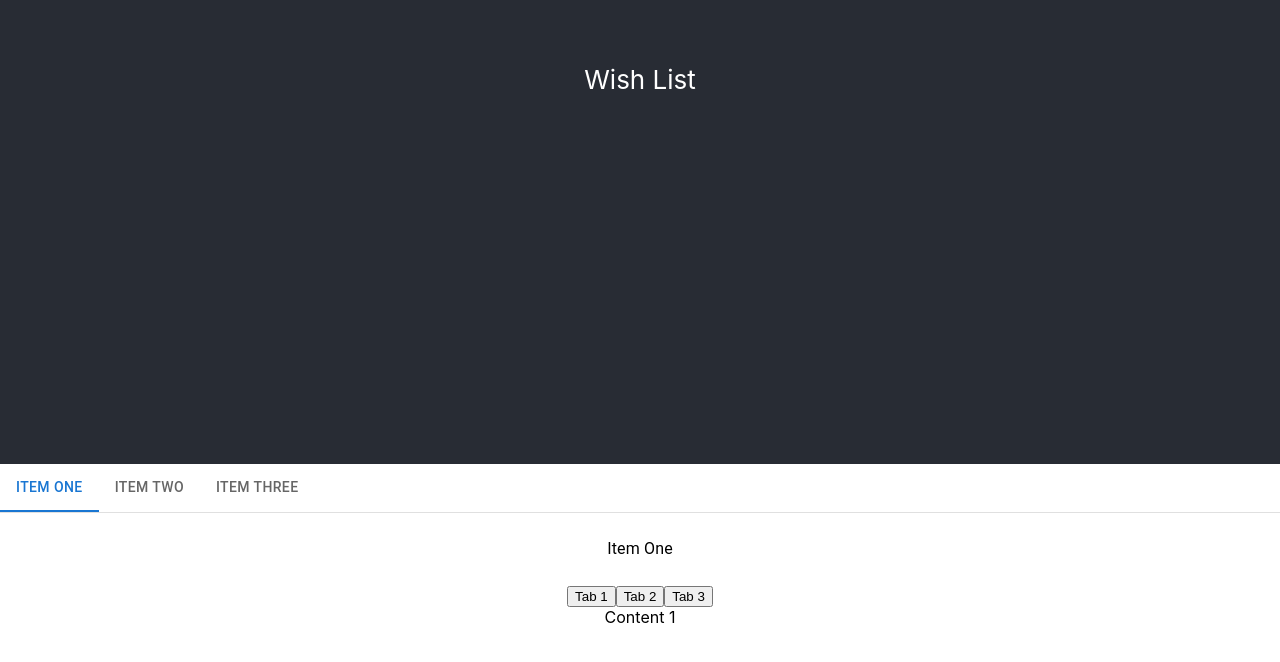
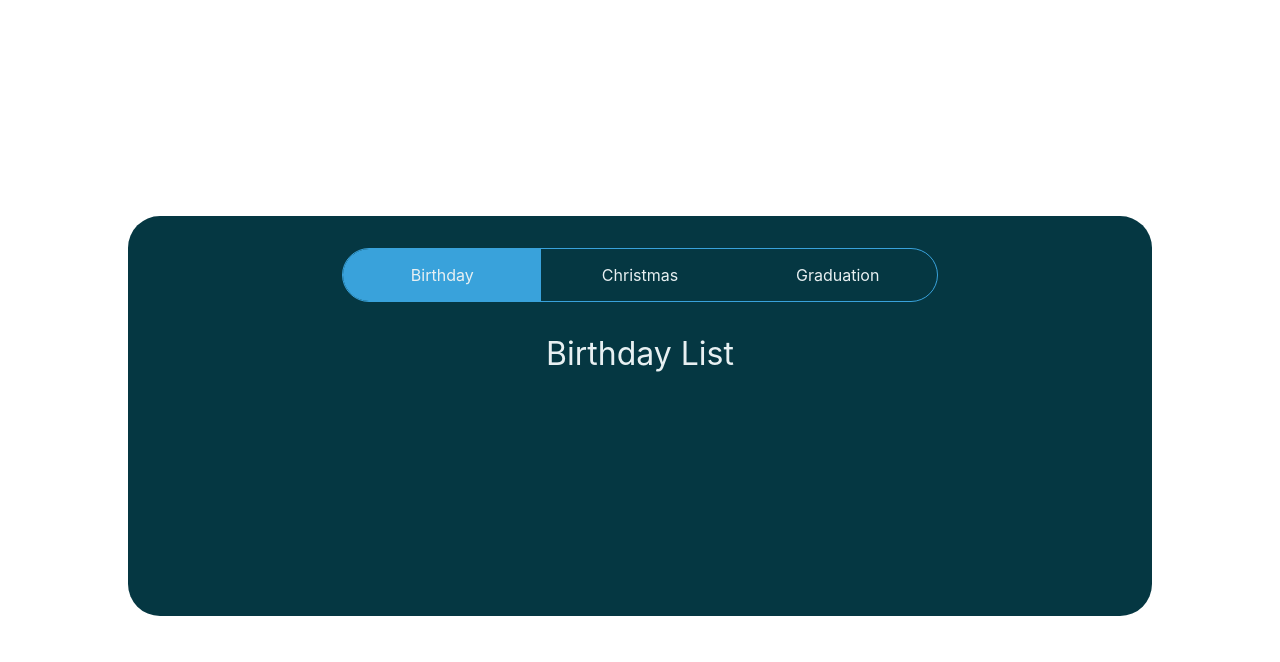
Before and after one commit to cjw2024/fun-projects, a React (Create React App) app in the folder wish-list/: page / in a window 1280 px wide. Shown: the top 662 px of the page. Built offline with nearby package versions, Linux system fonts and the light colour scheme.

Commit message:
tabs are created

```diff
--- a/wish-list/package.json
+++ b/wish-list/package.json
@@ -17,6 +17,7 @@
     "react": "^18.2.0",
     "react-dom": "^18.2.0",
     "react-scripts": "5.0.1",
+    "react-tabs": "^6.0.2",
     "typescript": "^4.9.5",
     "web-vitals": "^2.1.4"
   },
--- a/wish-list/src/App.css
+++ b/wish-list/src/App.css
@@ -1,15 +1,14 @@
-.App {
-  text-align: center;
+* {
+  box-sizing: border-box;
+  padding: 0;
+  margin: 0;
 }
 
-.App-header {
-  background-color: #282c34;
-  min-height: 50vh;
+.App {
+  width: 100vw;
+  height: 100vh;
   display: flex;
-  flex-direction: column;
   align-items: center;
-  justify-content: top;
-  padding-top: 5%;
-  font-size: calc(10px + 2vmin);
-  color: white;
+  justify-content: center;
+  overflow: hidden;
 }
--- a/wish-list/src/App.tsx
+++ b/wish-list/src/App.tsx
@@ -1,14 +1,11 @@
 import React from 'react';
 import './App.css';
-import MyTabs from './components/Tabs/Tabs';
-import Tabs from './components/Tab/Tab';
+import TabComponent from './components/Tabs/TabComponent';
 
 function App() {
   return (
     <div className="App">
-      <header className="App-header">Wish List</header>
-      <MyTabs />
-      <Tabs />
+     <TabComponent />
     </div>
   );
 }
--- a/wish-list/src/components/Tab/Tab.tsx
+++ /dev/null
@@ -1,18 +0,0 @@
-import { Tab } from '@headlessui/react'
-
-export default function Tabs() {
-  return (
-    <Tab.Group>
-      <Tab.List>
-        <Tab>Tab 1</Tab>
-        <Tab>Tab 2</Tab>
-        <Tab>Tab 3</Tab>
-      </Tab.List>
-      <Tab.Panels>
-        <Tab.Panel>Content 1</Tab.Panel>
-        <Tab.Panel>Content 2</Tab.Panel>
-        <Tab.Panel>Content 3</Tab.Panel>
-      </Tab.Panels>
-    </Tab.Group>
-  )
-}
--- /dev/null
+++ b/wish-list/src/components/Tabs/AllTabs/AllTabs.css
@@ -0,0 +1,6 @@
+.FirstTab p,
+.SecondTab p,
+.ThirdTab p {
+    font-size: 2rem;
+    text-align: center;
+}
--- /dev/null
+++ b/wish-list/src/components/Tabs/AllTabs/FirstTab.tsx
@@ -0,0 +1,15 @@
+// FirstTab.js
+
+import React from "react";
+import './AllTabs.css';
+
+const FirstTab = () => {
+  return (
+    <div className="FirstTab">
+      <p>Birthday List</p>
+      {/* First tab content will go here */}
+    </div>
+  );
+};
+
+export default FirstTab;
--- /dev/null
+++ b/wish-list/src/components/Tabs/AllTabs/SecondTab.tsx
@@ -0,0 +1,15 @@
+// SecondTab.js
+
+import React from "react";
+import './AllTabs.css';
+
+const SecondTab = () => {
+  return (
+    <div className="SecondTab">
+      <p>Christmas List</p>
+      {/* Second  tab content will go here */}
+    </div>
+  );
+};
+
+export default SecondTab;
--- /dev/null
+++ b/wish-list/src/components/Tabs/AllTabs/ThirdTab.tsx
@@ -0,0 +1,15 @@
+// ThirdTab.js
+
+import React from "react";
+import './AllTabs.css';
+
+const ThirdTab = () => {
+  return (
+    <div className="ThirdTab">
+      <p>Graduation List</p>
+      {/* third  tab content will go here */}
+    </div>
+  );
+};
+
+export default ThirdTab;
--- /dev/null
+++ b/wish-list/src/components/Tabs/TabComponent.css
@@ -0,0 +1,67 @@
+.Tabs {
+    width: 80%;
+    height: auto;
+    min-height: 400px;
+    background: #053742;
+    margin: 3.5rem auto 1.5rem;
+    padding: 2rem 1rem;
+    color: #E8F0F2;
+    border-radius: 2rem;
+}
+
+.react-tabs {
+    -webkit-tap-highlight-color: transparent;
+}
+
+.react-tabs__tab-list {
+    width: 60%;
+    margin: 0 auto 2rem;
+    display: flex;
+    align-items: center;
+    justify-content: space-between;
+    border: 1px solid #39A2DB;
+    border-radius: 2rem;
+    padding-left: 0px;
+}
+
+.react-tabs__tab {
+    width: 50%;
+    padding: 1rem;
+    list-style: none;
+    text-align: center;
+    cursor: pointer;
+    transition: all 0.7s;
+}
+
+.react-tabs__tab--selected {
+    background: #39A2DB;
+}
+
+.react-tabs__tab--disabled {
+    color: GrayText;
+    cursor: default;
+}
+
+.react-tabs__tab:hover {
+    background: rgba(50, 224, 196, 0.15);
+}
+
+.react-tabs__tab:first-child {
+    border-bottom-left-radius: 2rem;
+    border-top-left-radius: 2rem;
+}
+
+.react-tabs__tab:last-child {
+    border-bottom-right-radius: 2rem;
+    border-top-right-radius: 2rem;
+}
+
+.react-tabs__tab-panel {
+    display: none;
+}
+
+.react-tabs__tab-panel--selected {
+    display: block;
+    font-size: 2rem;
+    text-align: center;
+}
--- /dev/null
+++ b/wish-list/src/components/Tabs/TabComponent.tsx
@@ -0,0 +1,28 @@
+import { Tab, Tabs, TabList, TabPanel } from "react-tabs";
+import FirstTab from "./AllTabs/FirstTab";
+import SecondTab from "./AllTabs/SecondTab";
+import ThirdTab from "./AllTabs/ThirdTab";
+import './TabComponent.css';
+
+const TabComponent = () => {
+    return (
+        <Tabs className="Tabs">
+            <TabList>
+                <Tab>Birthday</Tab>
+                <Tab>Christmas</Tab>
+                <Tab>Graduation</Tab>
+            </TabList>
+            <TabPanel>
+                <FirstTab />
+            </TabPanel>
+            <TabPanel>
+                <SecondTab />
+            </TabPanel>
+            <TabPanel>
+                <ThirdTab />
+            </TabPanel>
+        </Tabs>
+    );
+};
+
+export default TabComponent;
--- a/wish-list/src/components/Tabs/Tabs.tsx
+++ /dev/null
@@ -1,68 +0,0 @@
-import './Tabs.css';
-import * as React from 'react';
-import Tabs from '@mui/material/Tabs';
-import Tab from '@mui/material/Tab';
-import Typography from '@mui/material/Typography';
-import Box from '@mui/material/Box';
-
-interface TabPanelProps {
-  children?: React.ReactNode;
-  index: number;
-  value: number;
-}
-
-function CustomTabPanel(props: TabPanelProps) {
-  const { children, value, index, ...other } = props;
-
-  return (
-    <div
-      role="tabpanel"
-      hidden={value !== index}
-      id={`simple-tabpanel-${index}`}
-      aria-labelledby={`simple-tab-${index}`}
-      {...other}
-    >
-      {value === index && (
-        <Box sx={{ p: 3 }}>
-          <Typography>{children}</Typography>
-        </Box>
-      )}
-    </div>
-  );
-}
-
-function a11yProps(index: number) {
-  return {
-    id: `simple-tab-${index}`,
-    'aria-controls': `simple-tabpanel-${index}`,
-  };
-}
-
-export default function MyTabs() {
-  const [value, setValue] = React.useState(0);
-
-  const handleChange = (event: React.SyntheticEvent, newValue: number) => {
-    setValue(newValue);
-  };
-
-  return (
-    <Box sx={{ width: '100%' }}>
-      <Box sx={{ borderBottom: 1, borderColor: 'divider' }}>
-        <Tabs value={value} onChange={handleChange} aria-label="basic tabs example">
-          <Tab label="Item One" {...a11yProps(0)} />
-          <Tab label="Item Two" {...a11yProps(1)} />
-          <Tab label="Item Three" {...a11yProps(2)} />
-        </Tabs>
-      </Box>
-      <CustomTabPanel value={value} index={0}>
-        Item One
-      </CustomTabPanel>
-      <CustomTabPanel value={value} index={1}>
-        Item Two
-      </CustomTabPanel>
-      <CustomTabPanel value={value} index={2}>
-        Item Three
-      </CustomTabPanel>
-    </Box>
-  );
-}
```
Also changed, not shown: wish-list/src/components/Tabs/Tabs.css (deleted), 1 other file (tests, documents, lock files or other folders).
